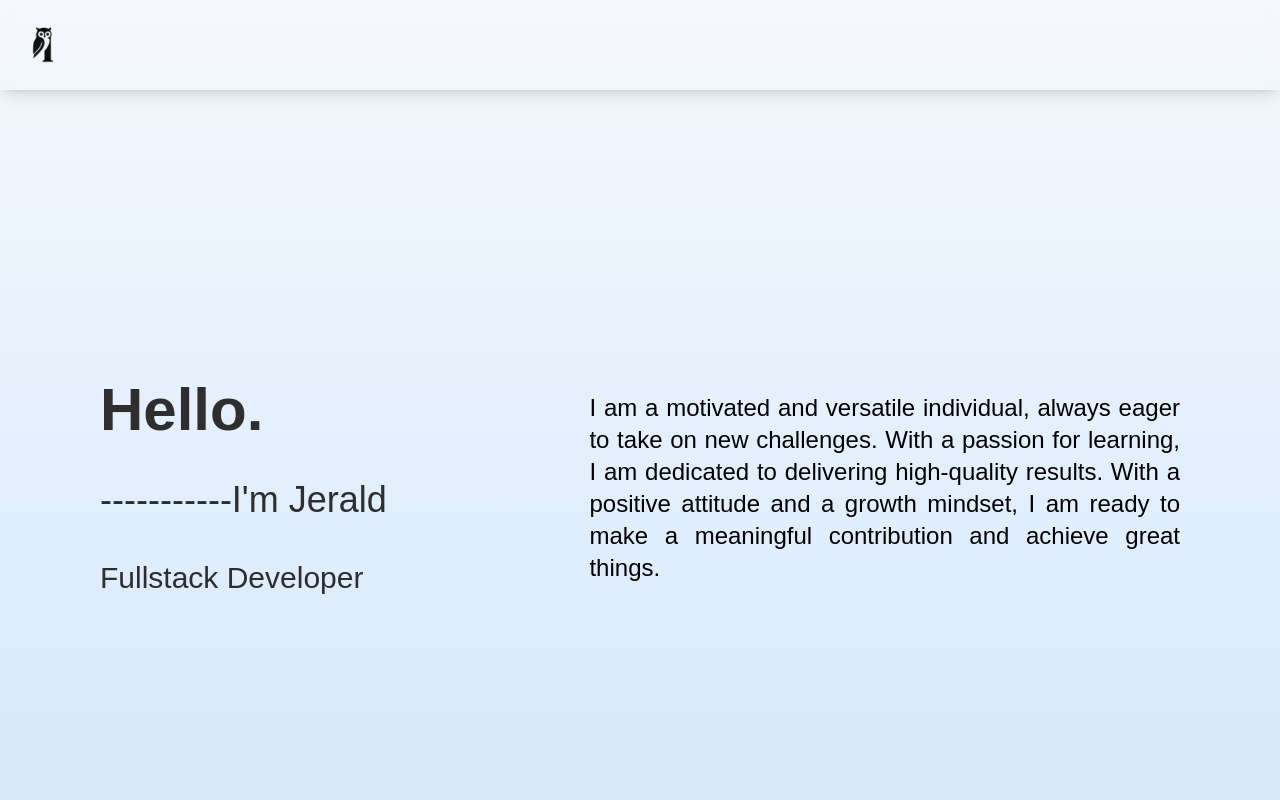
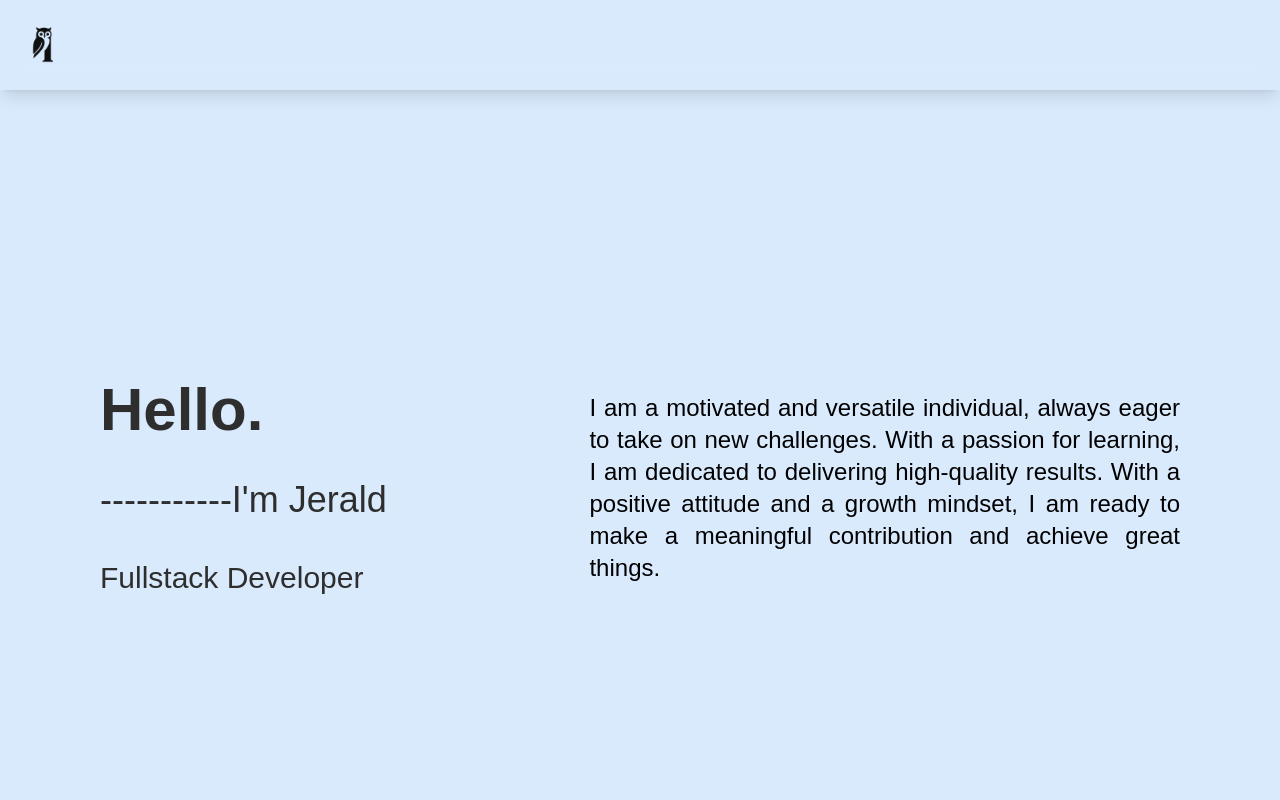
Before and after one commit to Lolillya/new-portfolio, a React (Vite) app: page / in a window 1280 px wide. Shown: the top 800 px of the page. Built offline with nearby package versions, Linux system fonts and the light colour scheme.

Commit message:
added smooth scroll

```diff
--- a/package.json
+++ b/package.json
@@ -11,6 +11,7 @@
   },
   "dependencies": {
     "@tailwindcss/vite": "^4.1.11",
+    "gsap": "^3.13.0",
     "react": "^19.1.0",
     "react-dom": "^19.1.0",
     "tailwindcss": "^4.1.11"
--- a/src/App.tsx
+++ b/src/App.tsx
@@ -7,14 +7,32 @@ import { AboutMe } from "./components/about-me";
 import { Experience } from "./components/experience";
 import { Projects } from "./components/projects";
 import { Footer } from "./components/footer";
+import { useEffect } from "react";
+import gsap from "gsap";
+import { ScrollTrigger } from "gsap/ScrollTrigger";
+import { ScrollSmoother } from "gsap/ScrollSmoother";
+gsap.registerPlugin(ScrollTrigger, ScrollSmoother);
 
 function App() {
+  useEffect(() => {
+    const smoother = ScrollSmoother.create({
+      wrapper: "#smooth-wrapper",
+      content: "#smooth-content",
+      smooth: 1.2,
+      effects: true,
+    });
+    return () => {
+      smoother && smoother.kill();
+    };
+  }, []);
+
   return (
     <>
       <Header />
-      <main className="wrapper">
-        {/* <img src={heroBg} alt="hero" className="absolute inset-0 w-screen h-screen object-cover -z-10" /> */}
-        <div className="absolute inset-0 -z-10 pointer-events-none hero-gradient" />
+      <div id="smooth-wrapper">
+        <main id="smooth-content" className="wrapper">
+          <img src={heroBg} alt="hero" className="absolute inset-0 w-screen h-screen object-cover -z-10" />
+          <div className="absolute inset-0 h-screen -z-10 pointer-events-none hero-gradient" />
           {/* Background fade overlay */}
           <div className="absolute inset-x-0 top-[40vh] bottom-0 z-10 pointer-events-none bg-gradient-to-b from-transparent to-[var(--base-white)]" />
 
@@ -25,6 +43,7 @@ function App() {
           <Projects />
           <Footer />
         </main>
+      </div>
     </>
   );
 }
--- a/src/index.css
+++ b/src/index.css
@@ -21,7 +21,7 @@
   }
 
   main {
-    /* background: linear-gradient(180deg, #f8fafc 0%, #d9eafd 100%); */
+    background: linear-gradient(180deg, #d9eafd 30%, #f8fafc 100%);
     font-family: "Manrope", sans-serif;
     @apply flex min-w-screen items-center;
   }
@@ -50,6 +50,6 @@
     @apply p-5 rounded-md;
   }
   .hero-gradient {
-    background: linear-gradient(180deg, rgba(248, 250, 252, 0.9) 0%, rgba(217, 234, 253, 1) 90%);
+    background: linear-gradient(180deg, rgba(248, 250, 252, 0.2) 0%, rgba(217, 234, 253, 1) 90%);
   }
 }
```
Also changed, not shown: 1 other file (tests, documents, lock files or other folders). Lines whose indentation alone changed are shown as unchanged.
